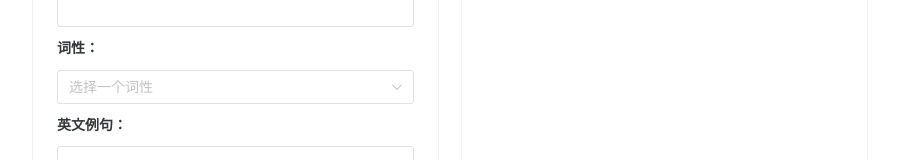
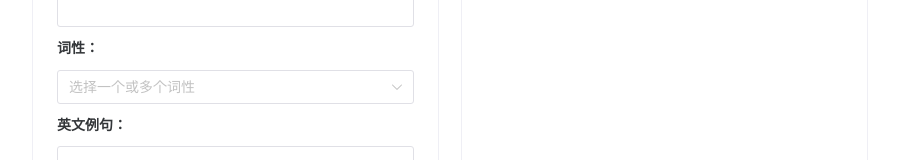
Before and after one commit to ipangbo/LaTeX-dict-helper, a Vue app: page / in a window 1280 px wide. Shown: the part 289-449 px from the top of the page, without its empty margins (190-1089 px from the left). Built offline with nearby package versions, Linux system fonts and the light colour scheme.

Commit message:
Fix css. Add multi choice.

```diff
--- a/src/App.vue
+++ b/src/App.vue
@@ -6,7 +6,4 @@ import { RouterView } from "vue-router";
   <RouterView></RouterView>
 </template>
 
-<style scoped lang="scss">
-#app {
-}
-</style>
+<style scoped lang="scss"></style>
--- a/src/assets/base.css
+++ b/src/assets/base.css
@@ -55,7 +55,7 @@
 *::after {
   box-sizing: border-box;
   margin: 0;
-  position: relative;
+  padding: 0;
   font-weight: normal;
 }
 
--- a/src/views/ToolView.vue
+++ b/src/views/ToolView.vue
@@ -12,7 +12,10 @@
         <n-select
           v-model:value="partOfSpeech"
           :options="partOfSpeechOptions"
-          placeholder="选择一个词性"
+          multiple
+          ref="selectInstRef"
+          @update:value="autoBlurSelect"
+          placeholder="选择一个或多个词性"
         />
 
         <h4 class="tag">英文例句：</h4>
@@ -58,7 +61,7 @@
 
 <script setup lang="ts">
 import { ref, nextTick } from "vue";
-import type { InputInst } from "naive-ui";
+import type { InputInst, SelectInst } from "naive-ui";
 
 const word = ref("");
 const chinese = ref("");
@@ -112,15 +115,16 @@ const chSen = ref("");
 const res = ref("");
 
 const resultDom = ref<InputInst | null>(null);
+const selectInstRef = ref<SelectInst | null>(null);
 
 const replaceAll = (string: string, search: string, replace: string) => {
   return string.split(search).join(replace);
 };
 
 const handleResult = () => {
-  res.value += `\\entry{${word.value}}{${chinese.value}}{${
-    partOfSpeech.value
-  }}{${enSen.value?.replace("%", "\\%")} ${
+  res.value += `\\entry{${word.value}}{${
+    chinese.value
+  }}{${partOfSpeech.value.join(" ")}}{${enSen.value?.replace("%", "\\%")} ${
     chSen.value ? replaceAll(chSen.value, "%", "\\%") : ""
   }}\n\n`;
   clearInput();
@@ -138,9 +142,13 @@ const handleResult = () => {
 const clearInput = () => {
   word.value = "";
   chinese.value = "";
-  partOfSpeech.value = undefined;
+  partOfSpeech.value = null;
   enSen.value = "";
   chSen.value = "";
+};
+
+const autoBlurSelect = () => {
+  selectInstRef.value?.blur();
 };
 </script>
 
--- a/vite.config.ts
+++ b/vite.config.ts
@@ -32,5 +32,5 @@ export default defineConfig({
       "@": fileURLToPath(new URL("./src", import.meta.url)),
     },
   },
-  base: "",
+  // base: "",
 });
```
